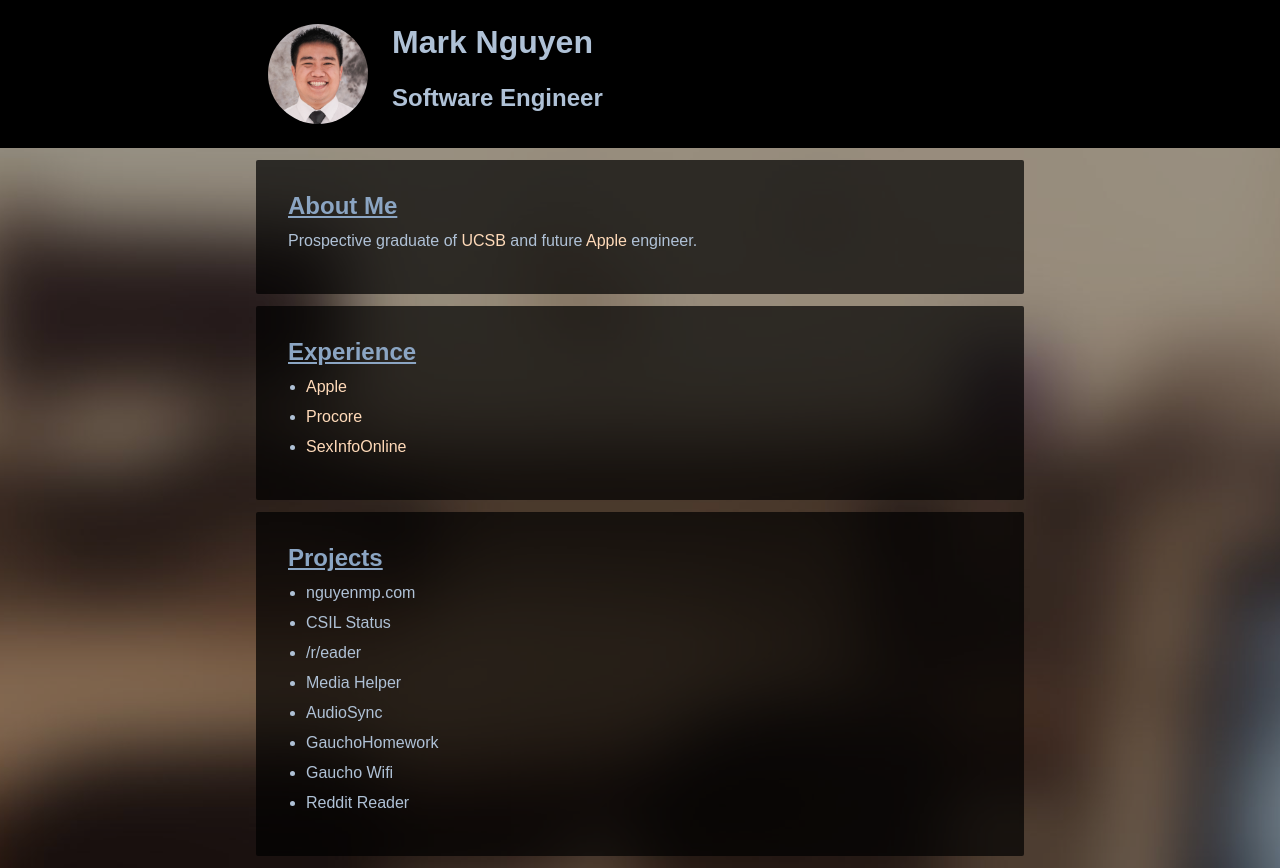
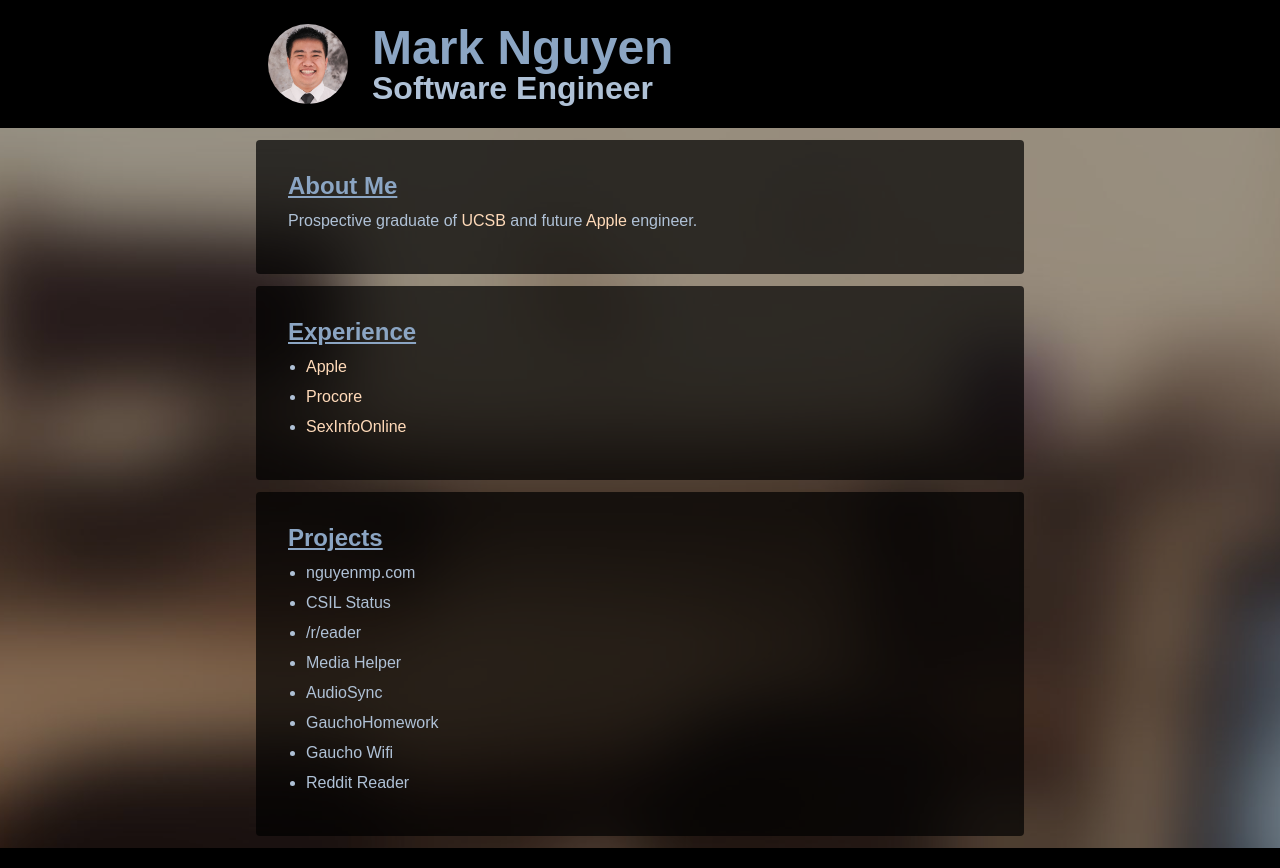
Before and after one commit to nguyenmp/mark-nguyen, a PHP site: page / in a window 1280 px wide. Run offline with PHP 8.4, Linux system fonts and the light colour scheme.

Commit message:
Generified header and colors

```diff
--- a/main.css
+++ b/main.css
@@ -255,7 +255,7 @@ html, body {
 .content_card {
   color: #AFC1D6;
   background-color: rgba(0, 0, 0, 0.7);
-  border-radius: 2px; }
+  border-radius: 4px; }
   .content_card:hover {
     background-color: rgba(0, 0, 0, 0.9);
     transition: background-color 0.5s ease-in-out; }
@@ -300,45 +300,43 @@ p {
       margin: auto; } }
 
 .header {
-  color: #AFC1D6;
   text-align: left; }
-
-#my_face {
+  .header #my_face {
     float: left;
     background-image: url("./my_face_2.jpg");
     background-position: center;
     background-size: cover;
     border-radius: 50%;
     margin: 12px;
-  width: 20vh;
-  height: 20vh;
-  max-width: 100px;
-  max-height: 100px;
+    width: 80px;
+    height: 80px;
     display: inline-block; }
     @media (max-width: 480px) {
-    #my_face {
+      .header #my_face {
         float: none; } }
-  #my_face:hover {
+    .header #my_face:hover {
       -webkit-animation: spin 2s linear infinite;
       -moz-animation: spin 2s linear infinite;
       -ms-animation: spin 2s linear infinite;
       -o-animation: spin 2s linear infinite;
       animation: spin 2s linear infinite;
       background-size: initial; }
-
-.header_text {
+  .header .header_text {
     float: left;
     margin: 12px;
-  text-align: left; }
+    text-align: left;
+    height: 80px; }
     @media (max-width: 480px) {
-    .header_text {
+      .header .header_text {
         float: none;
         text-align: center; } }
-  .header_text #my_name {
-    height: 12vh;
-    max-height: 60px; }
-  .header_text #my_title {
-    height: 8vh;
-    max-height: 40px; }
+    .header .header_text #my_name {
+      font-size: 48px;
+      line-height: 48px;
+      color: #8BA5C3; }
+    .header .header_text #my_title {
+      font-size: 32px;
+      line-height: 32px;
+      color: #AFC1D6; }
 
 /*# sourceMappingURL=main.css.map */
--- /dev/null
+++ b/scss/colors.scss
@@ -0,0 +1,8 @@
+$background_primary: black;
+
+$background_secondary: rgba(0, 0, 0, 0.7);
+$background_secondary_accent: rgba(0, 0, 0, 0.9);
+
+$foreground_primary: #8BA5C3;
+$foreground_secondary: #AFC1D6;
+$foreground_accent: peachpuff;
--- a/scss/content.scss
+++ b/scss/content.scss
@@ -14,12 +14,12 @@ $max-column-width: 768px;
 .content_card {
     @extend .content-width;
 
-    color: #AFC1D6;
-    background-color: rgba(0, 0, 0, 0.7);
-    border-radius: 2px;
+    color: $foreground_secondary;
+    background-color: $background_secondary;
+    border-radius: 4px;
 
     &:hover {
-        background-color: rgba(0, 0, 0, 0.9);
+        background-color: $background_secondary_accent;
         transition: background-color 0.5s ease-in-out;
     }
 }
@@ -28,13 +28,13 @@ $max-column-width: 768px;
     padding: 32px;
 
     h2 {
-        color: #8BA5C3;
+        color: $foreground_primary;
         text-decoration: underline;
     }
 }
 
 a {
-    color: peachpuff;
+    color: $foreground_accent;
     text-decoration: none;
 }
 
--- a/scss/heading.scss
+++ b/scss/heading.scss
@@ -1,6 +1,6 @@
 #title_container {
     width: 100%;
-    background-color: black;
+    background-color: $background_primary;
     display: inline-block;
     text-align: center;
 }
@@ -19,9 +19,12 @@
 }
 
 .header {
-    color: #AFC1D6;
+    $header_height: 80px;
+    $ratio: 0.6;
+    $name_height: $header_height * $ratio;
+    $title_height: $header_height - $name_height;
+
     text-align: left;
-}
 
     #my_face {
         float: left;
@@ -30,10 +33,8 @@
         background-size: cover;
         border-radius: 50%;
         margin: 12px;
-    width: 20vh;
-    height: 20vh;
-    max-width: 100px;
-    max-height: 100px;
+        width: $header_height;
+        height: $header_height;
         display: inline-block;
 
         @include mobile-small {
@@ -46,10 +47,12 @@
         }
     }
 
+
     .header_text {
         float: left;
         margin: 12px;
         text-align: left;
+        height: $header_height;
 
         @include mobile-small {
             float: none;
@@ -57,12 +60,15 @@
         }
 
         #my_name {
-        height: 12vh;
-        max-height: 60px;
+            font-size: $name_height;
+            line-height: $name_height;
+            color: $foreground_primary;
         }
 
         #my_title {
-        height: 8vh;
-        max-height: 40px;
+            font-size: $title_height;
+            line-height: $title_height;
+            color: $foreground_secondary;
         }
     }
+}
--- a/scss/main.scss
+++ b/scss/main.scss
@@ -6,6 +6,7 @@
     font-family: Arial, Helvetica, sans-serif;
 }
 
+@import 'colors';
 @import 'mobile';
 @import 'vendors';
 @import 'animations';
```
Lines whose indentation alone changed are shown as unchanged.
